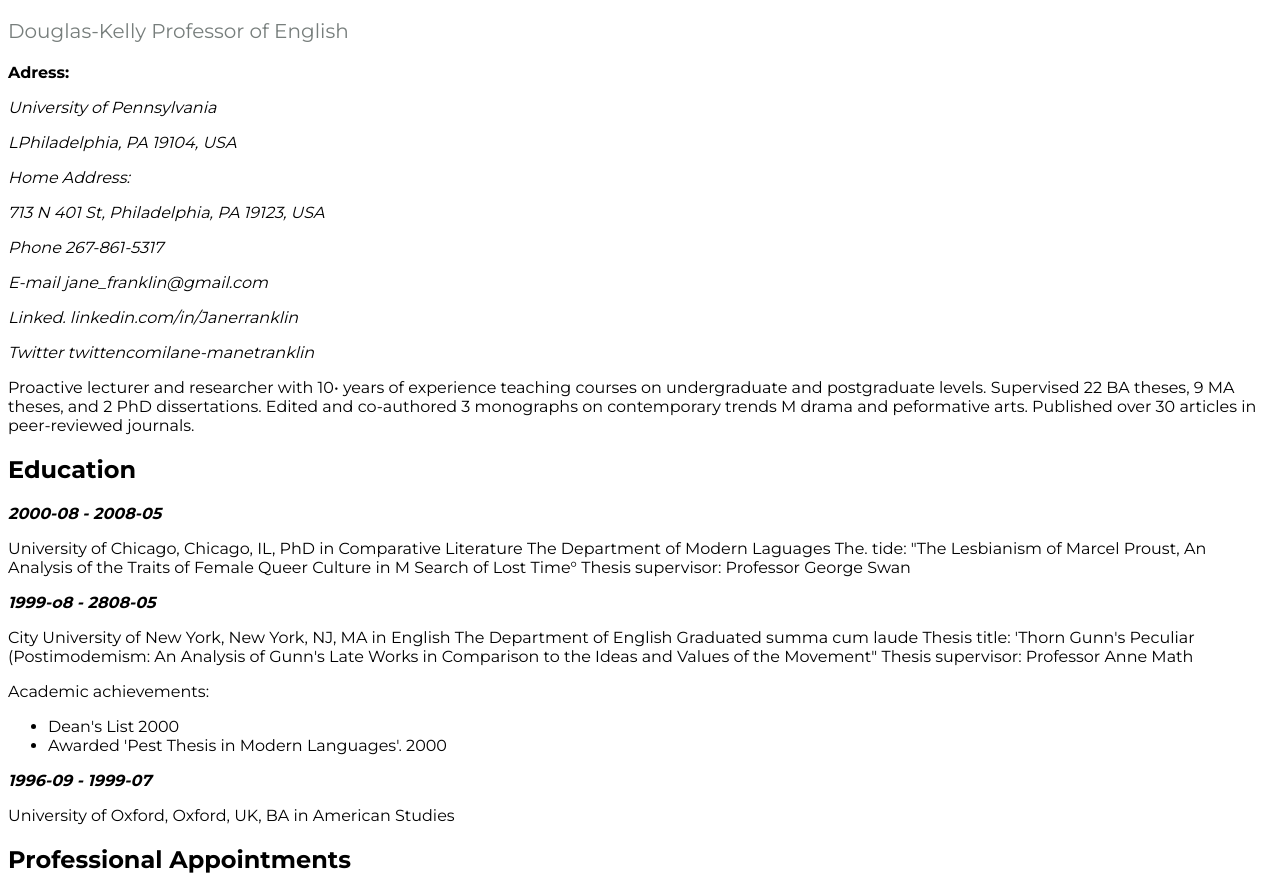
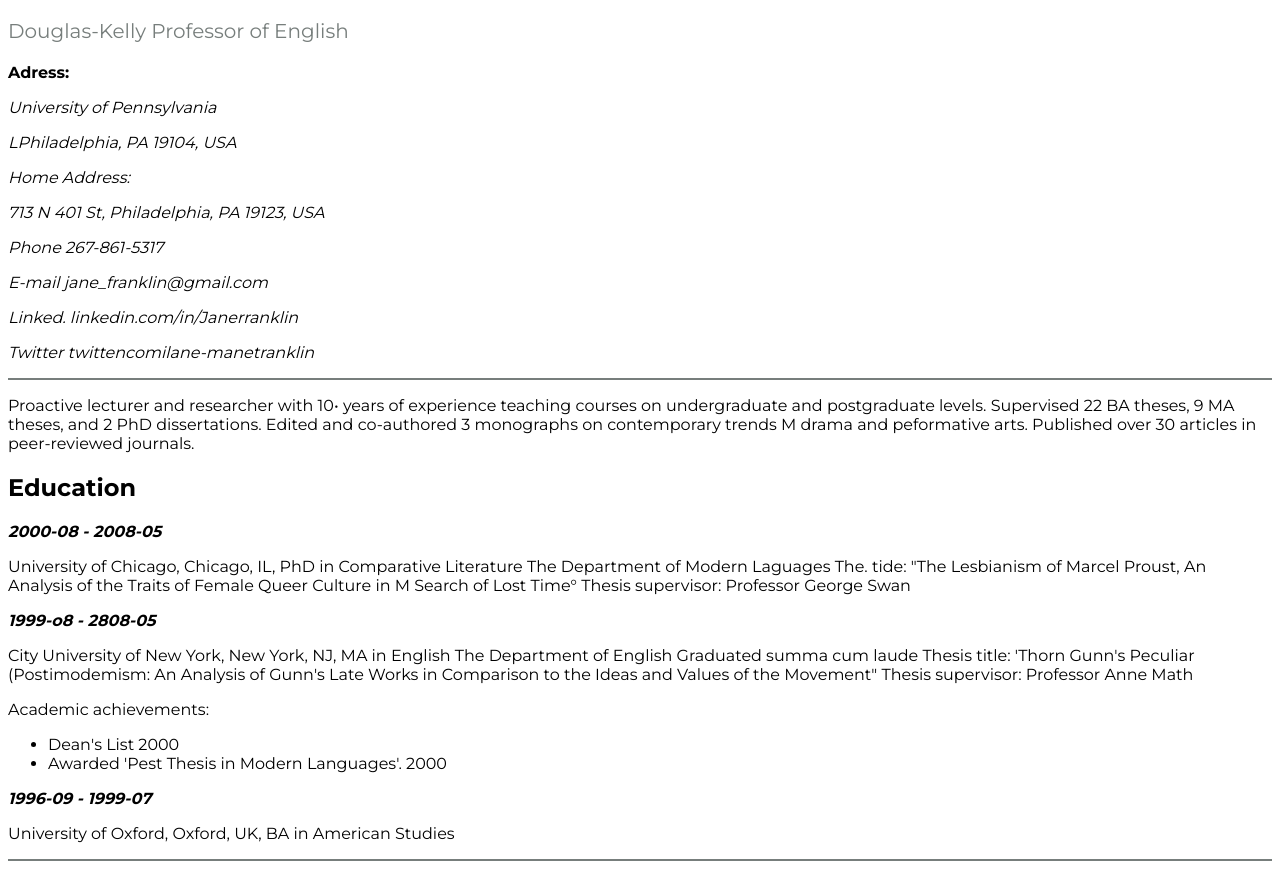
Before and after one commit to tetianamk/cvEmmetUse, a plain HTML site: page index.html in a window 1280 px wide. Shown: the part 63-941 px from the top of the page. Drawn offline with Linux system fonts and the light colour scheme.

Commit message:
change files style and index

```diff
--- a/css/style.css
+++ b/css/style.css
@@ -3,6 +3,13 @@
 }
 span {
   font-weight: 700;
+}
+address,
+article {
+  border-bottom: 2px solid #777e7c;
+}
+.books {
+  border-bottom: none;
 }
 .title-text {
   color: #777e7c;
--- a/index.html
+++ b/index.html
@@ -30,7 +30,7 @@
       </p>
     </header>
     <main>
-      <artical class="education">
+      <article class="education">
         <h2>Education</h2>
         <section class="education-years">
           <p class="years">2000-08 - 2008-05</p>
@@ -56,7 +56,7 @@
             University of Oxford, Oxford, UK, BA in American Studies
           </p>
         </section>
-      </artical>
+      </article>
       <article class="proffessional">
         <h2>Professional Appointments</h2>
         <section class="work-years">
```
